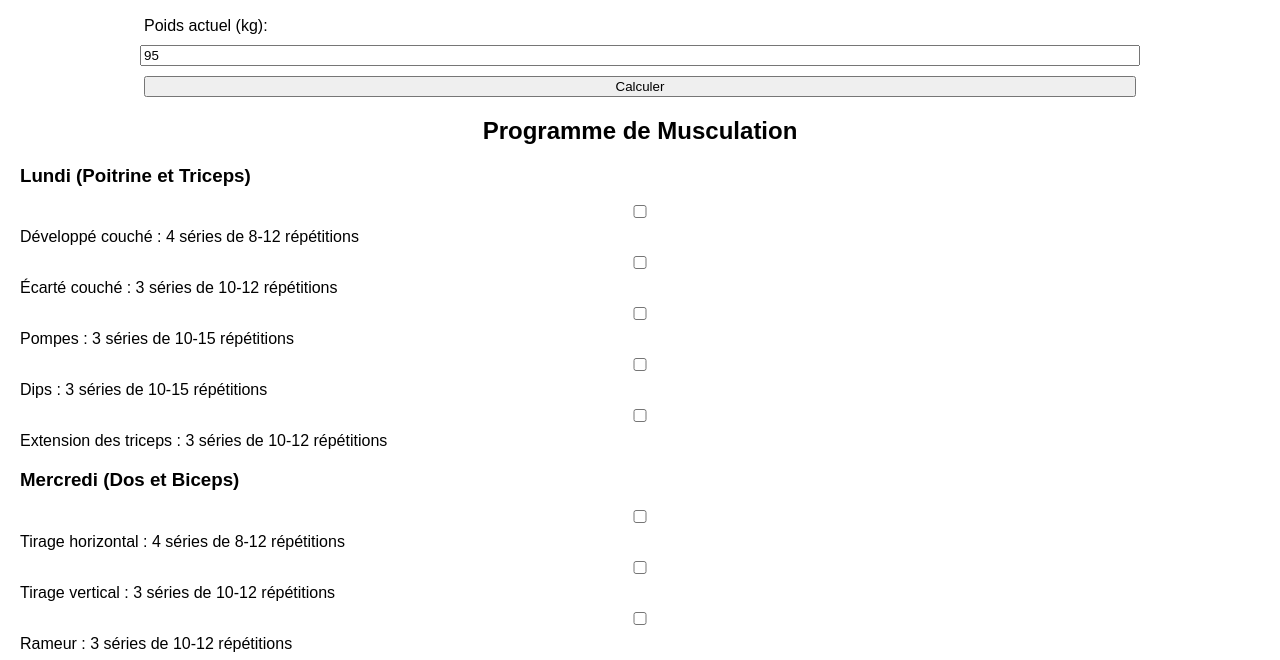
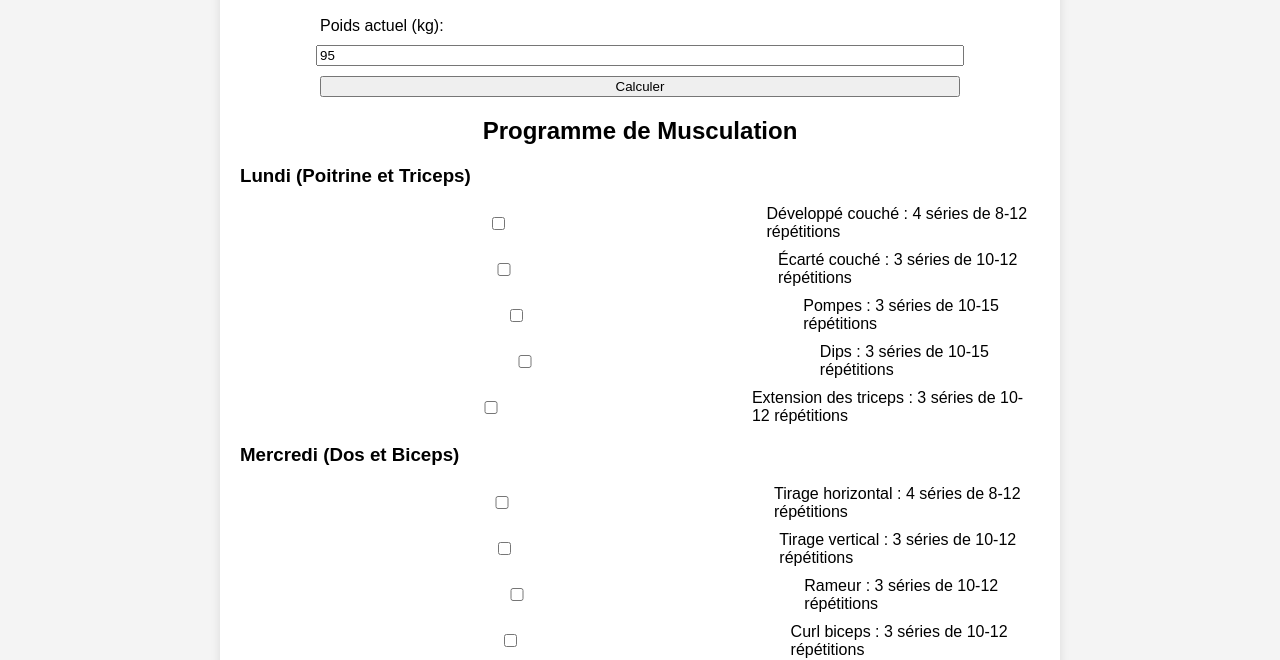
Before and after one commit to docaminem/docaminem, a plain HTML site: page index.html in a window 1280 px wide. Shown: the part 131-791 px from the top of the page. Drawn offline with Linux system fonts and the light colour scheme.

Commit message:
Update styles.css

```diff
--- a/styles.css
+++ b/styles.css
@@ -6,7 +6,7 @@ body {
 }
 
 .container {
-    max-width: 100%;
+    max-width: 800px;
     margin: auto;
     padding: 20px;
     background: #fff;
@@ -29,6 +29,16 @@ label, input, button {
 
 #workoutPlan, #nutritionPlan {
     margin-top: 10px;
+}
+
+.exercise {
+    display: flex;
+    align-items: center;
+    margin-bottom: 10px;
+}
+
+.exercise input[type="checkbox"] {
+    margin-right: 10px;
 }
 
 @media (max-width: 768px) {
```
